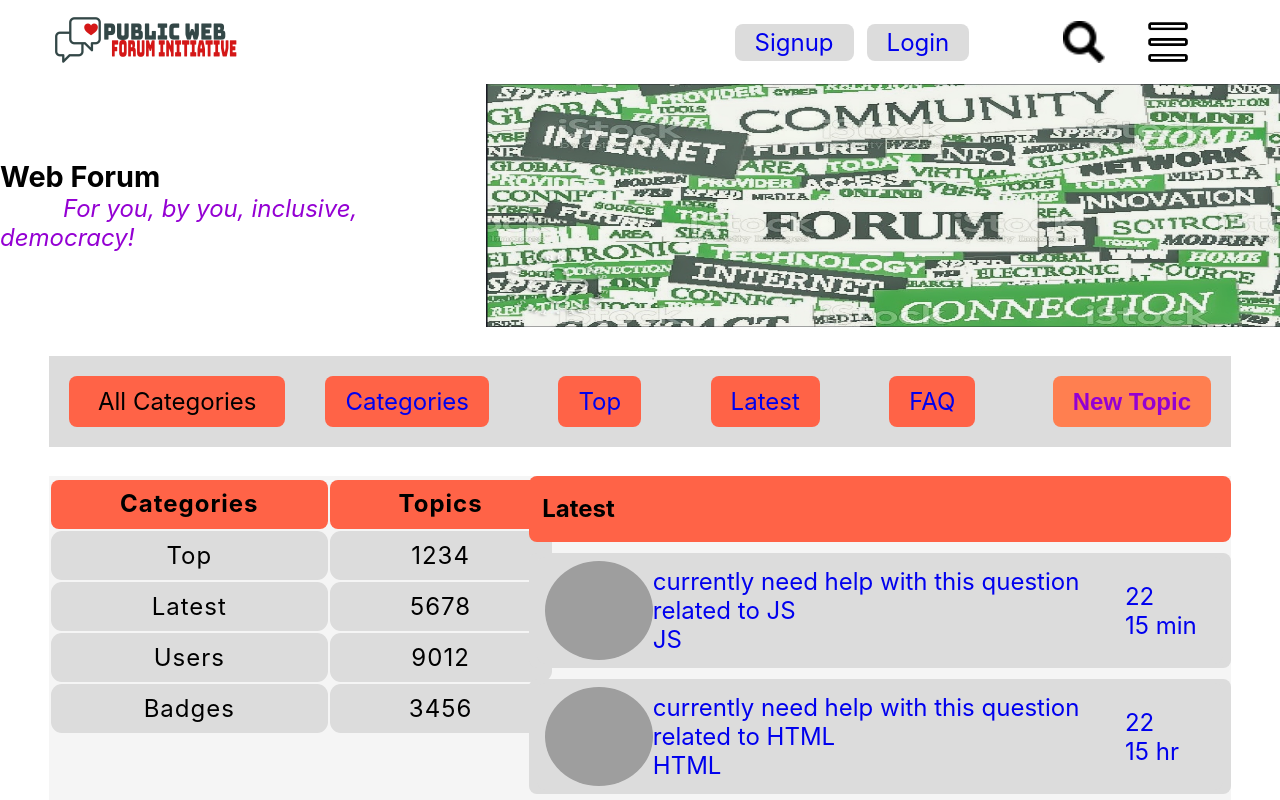
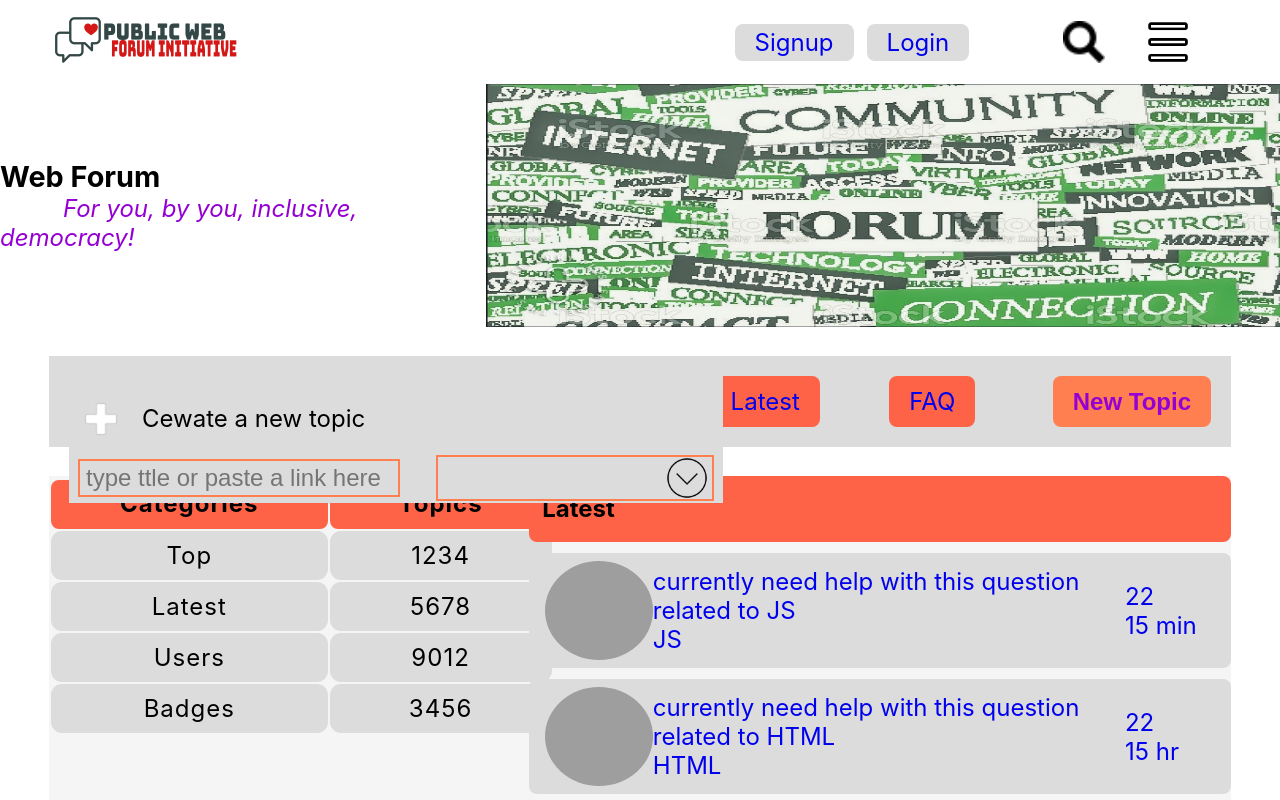
Before and after one commit to bappyasif/public-forum-an-attempt, a React (Create React App) app: page / in a window 1280 px wide. Both pictures are taken after a click on the button "New Topic". Shown: the top 800 px of the page. Built offline with nearby package versions, Linux system fonts and the light colour scheme; grey boxes are pictures that could not be loaded.

Commit message:
functianlity ui is taking shape for create a new topic

```diff
--- /dev/null
+++ b/src/components/forum-dashboard/create-a-new-topic/index.js
@@ -0,0 +1,77 @@
+import React, { useContext, useRef, useState } from 'react'
+import plusPng from '../../assets/plus.png'
+import downArrow from '../../assets/down-arrow.png'
+import { UserContext } from '../../components-container'
+import './styles.css'
+import { useOnClickOutside } from '../../hooks'
+
+export function CreateNewTopic() {
+    return (
+        <div className='create-a-new-topic'>
+            <HeaderElement />
+            <TopicTitleAndTags />
+        </div>
+    )
+}
+
+let TopicTitleAndTags = () => {
+    let [optionSelected, setOptionSelected] = useState(null);
+
+    let [showDropdowns, setShowDropsowns] = useState(false);
+
+    let toggleDropDowns = () => setShowDropsowns(!showDropdowns);
+
+    let handleOption = evt => {
+        setOptionSelected(evt.target.value);
+        setShowDropsowns(false);
+    }
+
+    let ref = useRef(null);
+
+    useOnClickOutside(ref, () => setShowDropsowns(false))
+
+    return (
+        <div className='topic-title-and-tags' ref={ref}>
+            <TopicTitle />
+            <p>
+                <div className='option-selected'>{optionSelected}</div>
+                <img src={downArrow} onClick={toggleDropDowns} />
+            </p>
+            {showDropdowns && <AllTagsListDropdown handleOption={handleOption} />}
+        </div>
+    )
+}
+
+let AllTagsListDropdown = ({handleOption}) => {
+    let allStates = useContext(UserContext)
+    let allOptions = () => allStates.categoriesInfo?.map(item => <DropdownsOption key={item.name} option={item.name} handleOption={handleOption} />)
+    return (
+        <div className='tags-dropdown'>
+            {allOptions()}
+        </div>
+    )
+}
+
+let DropdownsOption = ({ option, handleOption }) => {
+    return (
+        <option aria-labelledby={option} value={option} onClick={handleOption}>{option}</option>
+    )
+}
+
+let TopicTitle = () => {
+    return (
+        <fieldset>
+            <label htmlFor='topic-title'></label>
+            <input id='topic-title' type={'text'} aria-required='true' placeholder='type ttle or paste a link here' />
+        </fieldset>
+    )
+}
+
+let HeaderElement = () => {
+    return (
+        <div className='header-element'>
+            <img src={plusPng} alt='depiction for add a new topic' />
+            <p>Cewate a new topic</p>
+        </div>
+    )
+}
--- /dev/null
+++ b/src/components/forum-dashboard/create-a-new-topic/styles.css
@@ -0,0 +1,82 @@
+:root {
+    --primary-clr: tomato;
+    --secondary-clr: coral;
+    --bg-clr: gainsboro;
+}
+
+.create-a-new-topic {
+    position: absolute;
+    background-color: var(--bg-clr);
+    padding: 4px 11px;
+}
+
+.create-a-new-topic .header-element,
+.topic-title-and-tags,
+.topic-title-and-tags p {
+    display: flex;
+    align-items: center;
+}
+
+.create-a-new-topic .header-element img,
+.topic-title-and-tags img {
+    height: 42px;
+}
+
+.create-a-new-topic .header-element p {
+    margin-left: 20px;
+}
+
+.topic-title-and-tags {
+    position: relative;
+}
+
+.topic-title-and-tags fieldset {
+    padding: 0;
+    margin: 0;
+    border: none;
+    width: -webkit-fill-available;
+}
+
+.topic-title-and-tags fieldset input {
+    border: none;
+    background-color: var(--bg-clr);
+    outline: 2px solid var(--secondary-clr);
+    line-height: 1.34em;
+    padding-left: 6px;
+}
+
+.topic-title-and-tags fieldset input:focus {
+    outline: var(--primary-clr) 2px solid;
+}
+
+.topic-title-and-tags p {
+    justify-content: space-between;
+    /* width: min(7rem, 110px); */
+    margin: 0;
+    margin-left: 40px;
+    outline: var(--secondary-clr) 2px solid;
+    padding: 0px 4px;
+}
+
+.topic-title-and-tags p div {
+    width: 224px;
+    text-align: left;
+}
+
+.topic-title-and-tags .tags-dropdown {
+    position: absolute;
+    right: 0;
+    top: 45px;
+}
+
+.topic-title-and-tags .tags-dropdown option {
+    width: 265px;
+    background: var(--secondary-clr);
+    text-align: left;
+    padding-left: 9px;
+    margin-bottom: 4px;
+}
+
+.topic-title-and-tags .tags-dropdown option:last-child {
+    margin-bottom: 0;
+}
--- a/src/components/forum-dashboard/header-content/index.js
+++ b/src/components/forum-dashboard/header-content/index.js
@@ -1,11 +1,17 @@
-import React, { useContext } from 'react'
+import React, { useContext, useState } from 'react'
 import { UserContext } from '../../components-container'
 import { RenderListOfElements } from '../../general-purpose-use-hof';
+import { CreateNewTopic } from '../create-a-new-topic';
 import './styles.css'
 
 export function ForumDashboardHeaderUI() {
+  let [showModal, setShowModal] = useState(false);
+
   let allStates = useContext(UserContext);
+
   let listLabels = () => allStates.headerLables && <RenderListOfElements list={allStates.headerLables} wrapperClassName='rest-labels' elementClassName={'header-label'} />
+
+  let toggleShowModal = () => setShowModal(!showModal)
 
   return (
     <nav aria-label='dashboard-header-category-navigation' className='dahsboard-header-ui-container'>
@@ -13,7 +19,8 @@ export function ForumDashboardHeaderUI() {
         <div className='all-categories-label'>All Categories</div>
         {listLabels()}
       </div>
-      <button aria-label='new topic' id='new-topic'>New Topic</button>
+      <button aria-label='new topic' id='new-topic' onClick={toggleShowModal}>New Topic</button>
+      {showModal && <CreateNewTopic />}
     </nav>
   )
 }
--- a/src/components/forum-dashboard/header-content/styles.css
+++ b/src/components/forum-dashboard/header-content/styles.css
@@ -13,6 +13,7 @@
     padding: 20px;
     /* width: fit-content; */
     margin: 29px auto;
+    position: relative;
 }
 
 .dahsboard-header-ui-container .categories-labels {
```
Also changed, not shown: src/components/assets/down-arrow.png (added), src/components/assets/plus.png (added).
